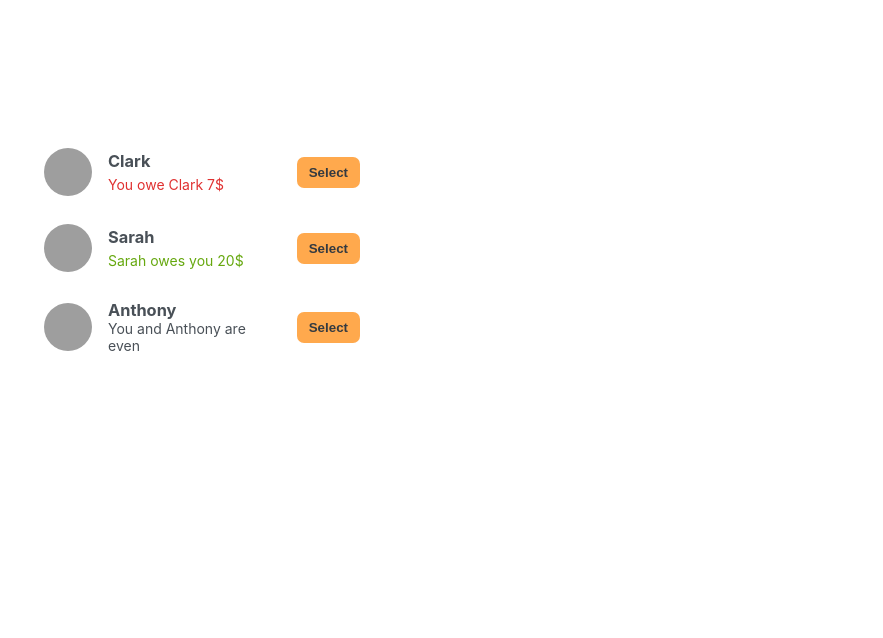
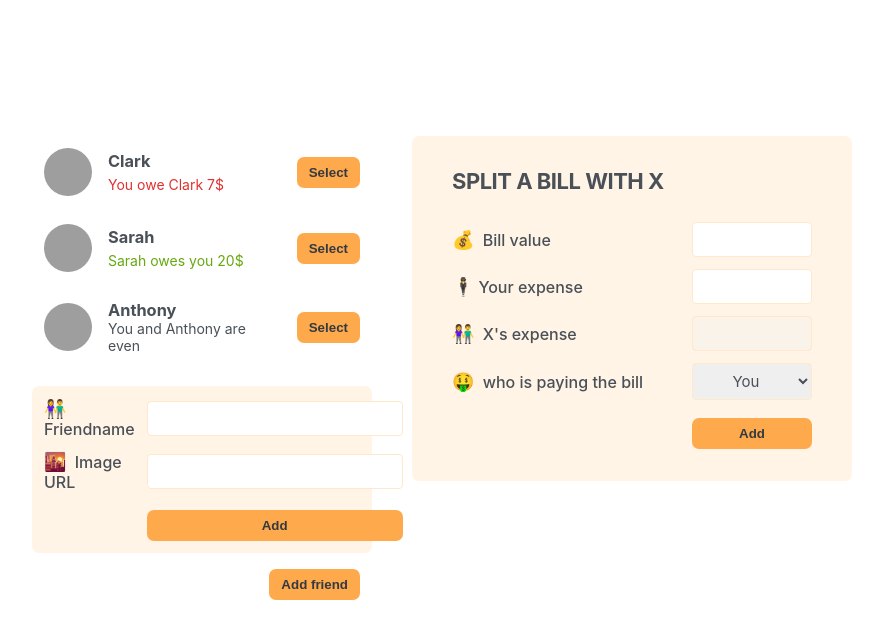
Before and after one commit to prudv13/Eat-N-Split, a React (Create React App) app: page / in a window 1280 px wide. Shown: the top 638 px of the page, without its empty margins (198-1081 px from the left). Built offline with nearby package versions, Linux system fonts and the light colour scheme; grey boxes are pictures that could not be loaded.

Commit message:
built the static part - forms

```diff
--- a/src/App.js
+++ b/src/App.js
@@ -27,7 +27,10 @@
     <div className='app'>
       <div className='sidebar'>
         <FriendsList />
+        <FormAddFriend />
+        <Button>Add friend</Button>
       </div>
+      <FormSplitBill />
     </div>
   );
 }
@@ -66,8 +69,53 @@
           <p>You and {friend.name} are even</p>
         }
 
-        <button className='button'>Select</button>
+        <Button>Select</Button>
       </li>
     </Fragment>
   )
 };
+
+const Button = ({children}) => {
+  return (
+    <button className='button'>{children}</button>
+  );
+}
+
+const FormAddFriend = () => {
+  return (
+    <form className='form-add-friend'>
+      <label>👫Friendname</label>
+      <input type='text' />
+
+      <label>🌇 Image URL</label>
+      <input type='text' />
+
+      <Button>Add</Button>
+    </form>
+  )
+}
+
+const FormSplitBill = () => {
+  return (
+    <form className='form-split-bill'>
+      <h2>Split a bill with X</h2>
+
+      <label>💰 Bill value</label>
+      <input type='text' />
+
+      <label>🕴️Your expense</label>
+      <input type='text' />
+
+      <label>👫 X's expense</label>
+      <input type='text' disabled />
+
+      <label>🤑 who is paying the bill</label>
+      <select>
+        <option value='user'>You</option>
+        <option value='friend'>X</option>
+      </select>
+
+      <Button>Add</Button>
+    </form>
+  );
+}
```
